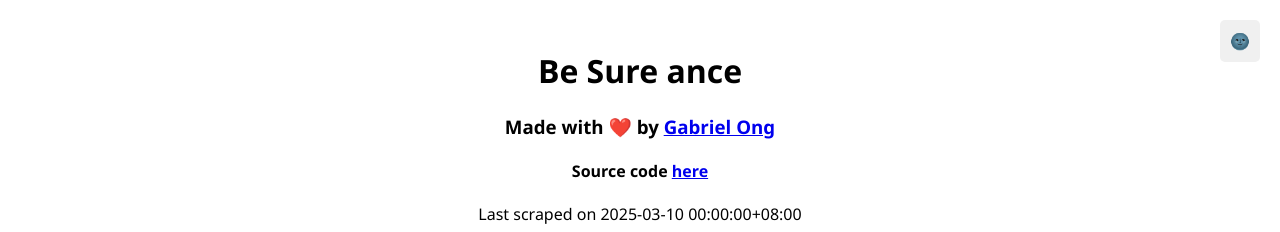
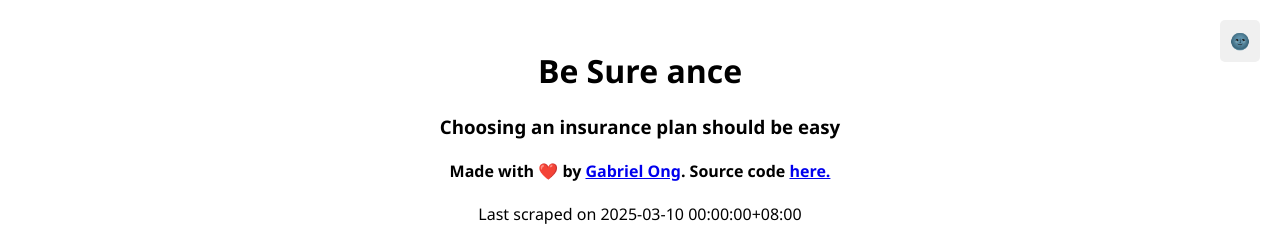
Before and after one commit to gongahkia/be-sure-ance, a Vue app in the folder src/be-sure-ance-app/: page / in a window 1280 px wide. Shown: the top 232 px of the page. Built offline with nearby package versions, Linux system fonts and the light colour scheme; no server answers; the database is empty.

Commit message:
fix(app): workflow slightly broken

```diff
--- a/src/be-sure-ance-app/src/components/AppHeader.vue
+++ b/src/be-sure-ance-app/src/components/AppHeader.vue
@@ -1,8 +1,8 @@
 <template>
     <header>
-        <h1><b>Be Sure</b> ance</h1>
-        <h3>Made with ❤️ by <a href="https://gabrielongzm.com/">Gabriel Ong</a></h3>
-        <h4>Source code <a href="https://github.com/gongahkia/be-sure-ance">here</a></h4>
+        <h1>Be Sure ance</h1>
+        <h3>Choosing an insurance plan should be easy</h3>
+        <h4>Made with ❤️ by <a href="https://gabrielongzm.com/">Gabriel Ong</a>. Source code <a href="https://github.com/gongahkia/be-sure-ance">here.</a></h4>
         <p>Last scraped on {{ lastMonday }} 00:00:00+08:00</p>
         <img src="https://github.com/gongahkia/be-sure-ance/actions/workflows/scrape-to-supabase.yml/badge.svg" alt="Workflow Status">
     </header>
```
Also changed, not shown: 2 other files (tests, documents, lock files or other folders).
